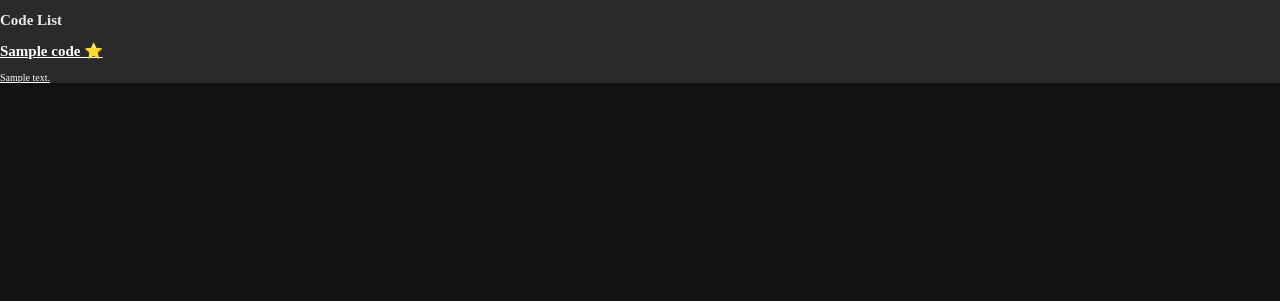
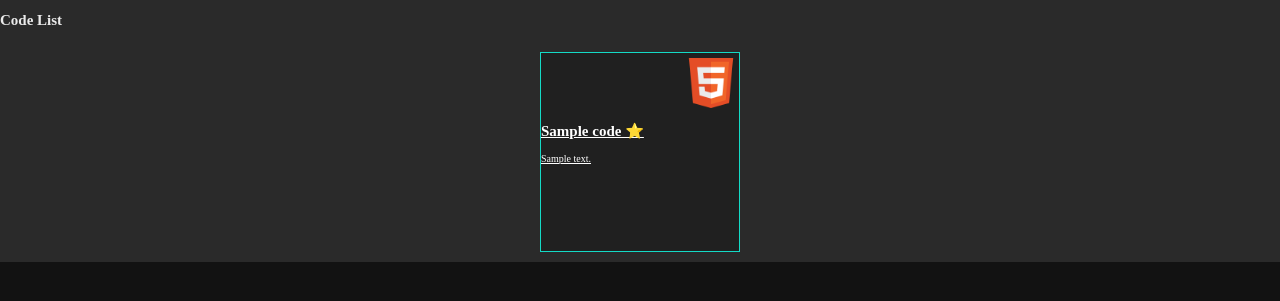
Before and after one commit to danielmerritt001/code-shelley, a Django app: page /codes/ in a window 1280 px wide. Shown: the part 45-346 px from the top of the page. Run offline with Django 4.2, Linux system fonts and the light colour scheme; a user stored in the database is signed in; tables that the repository leaves empty hold one stand-in row (values such as "Sample post").

Commit message:
card stub

```diff
--- a/main_app/static/css/codes/code-index.css
+++ b/main_app/static/css/codes/code-index.css
@@ -0,0 +1,29 @@
+.card-container{
+  display: flex;
+  justify-content: center;
+  flex-wrap: wrap;
+}
+
+#card-link {
+  width: 100%;
+}
+
+.card {
+  border: 1px solid rgb(20,218,198);
+  width: 200px;
+  margin: 10px;
+  height: 200px;
+  display: flex;
+  flex-direction: column;
+  background-color: rgb(32, 32, 32);
+}
+
+.card-img-container {
+  width: 50px;
+  margin-top: 5px;
+  margin-left: 145px;
+}
+
+.language-image {
+  width: 100%;
+}
--- a/main_app/templates/codes/index.html
+++ b/main_app/templates/codes/index.html
@@ -17,10 +17,19 @@
 
 <section class="card-container">
   {% for code in codes %}
-    <div class="card">
-      <a href="{% url 'code-detail' code.id %}">
+    <div class="card" id="{{ code.language }}">
+      <a id="card-link" href="{% url 'code-detail' code.id %}">
         <div class="card-content">
           <div class="card-img-container">
+            {% if code.language == 'H' %}
+            <img class='language-image' src="{% static 'images/H.png' %}" alt="">
+            {% elif code.language == 'J' %}
+            <img class='language-image' src="{% static 'images/J.png' %}" alt="">
+            {% elif code.language == 'C' %}
+            <img class='language-image' src="{% static 'images/C.png' %}" alt="">
+            {% elif code.language == 'P' %}
+            <img class='language-image' src="{% static 'images/P.png' %}" alt="">
+            {% endif %}
           </div>
           <h2 class="card-title">{{ code.name }}
             {% if code.star %}
```
Also changed, not shown: main_app/static/images/C.png (added), main_app/static/images/H.png (added), main_app/static/images/J.png (added), main_app/static/images/P.png (added).
